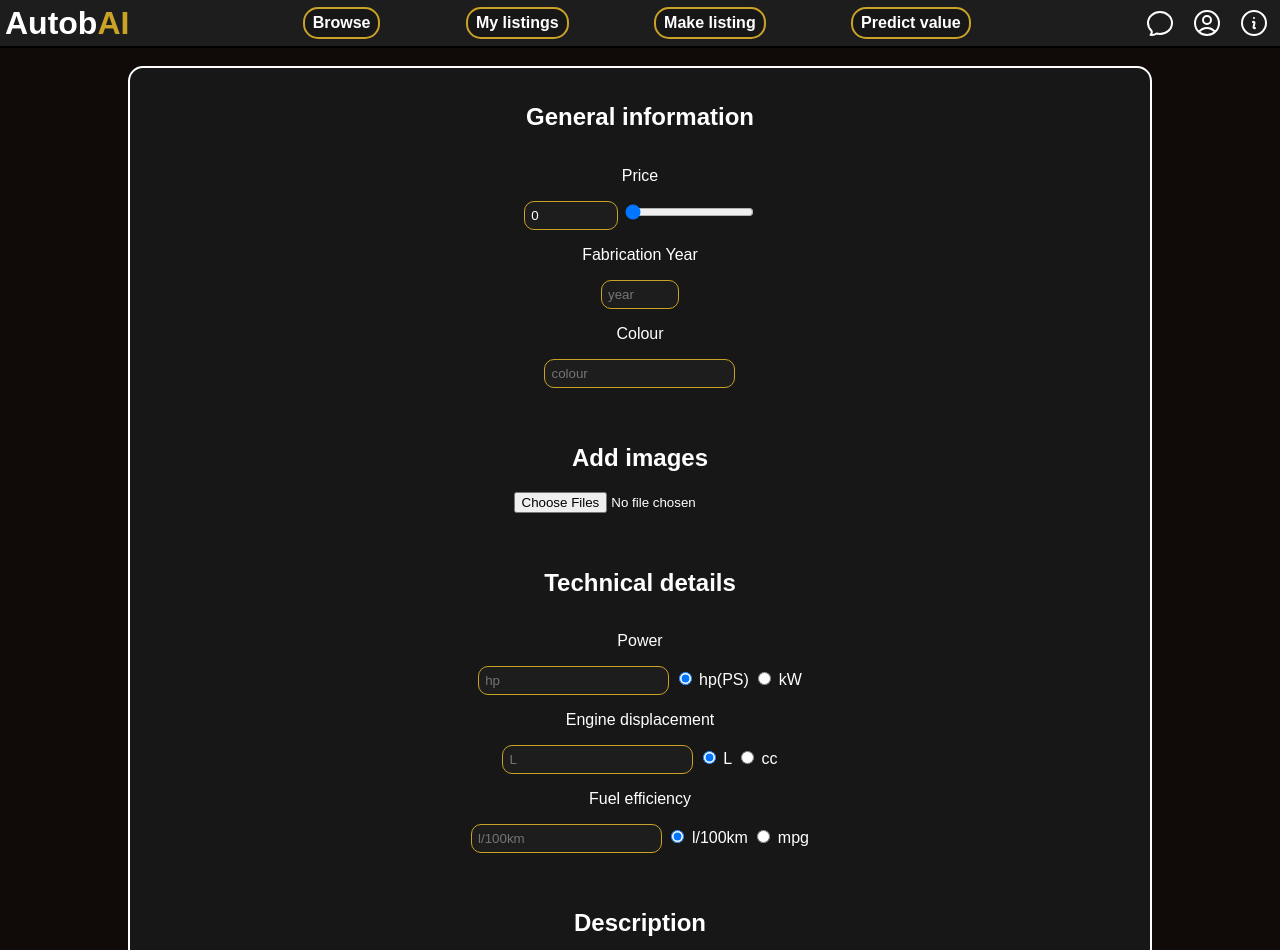
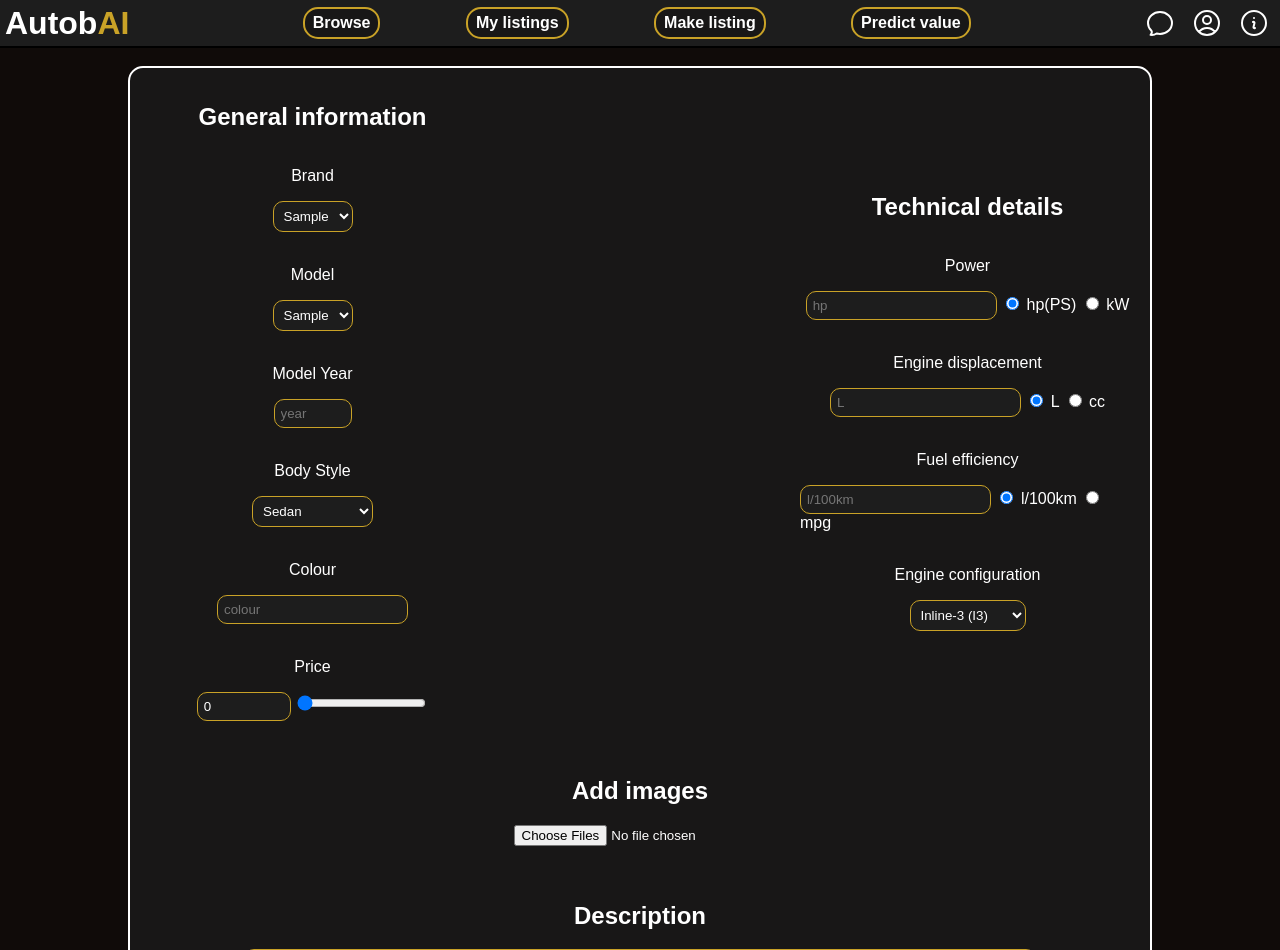
Before and after one commit to dragos-vs07/AutobAI, a Flask app: page /mklistp in a window 1280 px wide. Shown: the top 950 px of the page. Run offline with Flask 3, Linux system fonts and the light colour scheme; the visitor is signed in with stand-in values (Sample User, id 1); tables that the repository leaves empty hold one stand-in row (values such as "Sample post"); parts of the project's set-up code (start-up, migrations or seed data) failed here and were passed over.

Commit message:
worked more on make listing ( added brand and models linked , engine configuration , changed style )

```diff
--- a/app.py
+++ b/app.py
@@ -1,4 +1,4 @@
-from flask import Flask , render_template , session , request , flash , redirect , url_for
+from flask import Flask , render_template , session , request , flash , redirect , url_for , jsonify
 from extensions import db , migrate
 import pandas as pd
 from werkzeug.security import generate_password_hash , check_password_hash
@@ -10,6 +10,40 @@ db.init_app(app)
 migrate.init_app(app, db)
 
 from models import User, CarMake, CarModel, Listing, ListingImages,  Conversations, Messages
+
+body_styles = [
+    "Sedan",
+    "Hatchback",
+    "Coupe",
+    "Convertible",
+    "Roadster",
+    "Station Wagon",
+    "SUV",
+    "Crossover",
+    "Pickup Truck",
+    "Van",
+    "Minivan",
+    "Liftback",
+    "Fastback",
+    "Limousine",
+]
+
+engine_configurations = [
+                              "Inline-3 (I3)",
+                              "Inline-4 (I4)",
+                              "Inline-5 (I5)",
+                              "Inline-6 (I6)",
+                              "V6",
+                              "V8",
+                              "V10",
+                              "V12",
+                              "Flat-4 (Boxer)",
+                              "Flat-6 (Boxer)",
+                              "W12",
+                              "W16",
+                              "Rotary",
+                              "Other"
+                             ]
 
 @app.route("/")
 def load_home():
@@ -23,7 +57,13 @@ def load_general_page():
 def load_make_listing_page():
     if not session.get("user_id"):
           return redirect(url_for("load_home"))
-    return render_template("make_listing_page.html")
+
+
+    return render_template("make_listing_page.html" ,
+                           brands = CarMake.query.order_by(CarMake.brand).all() ,
+                           engine_configurations = engine_configurations ,
+                           body_styles = body_styles
+                        )
 
 @app.route("/predictp")
 def load_predict_page():
@@ -129,6 +169,15 @@ def logout_user():
       session.clear()
       return redirect(url_for("load_general_page"))
 
+@app.route("/API/get_models/<string:brand>")
+def find_models(brand):
+     b = CarMake.query.filter_by(brand = brand).first();
+
+     return jsonify([
+          {
+          "model" : model.model
+          }
+      for model in b.models])
 
 if __name__ == "__main__":
         app.run()
--- a/static/CSS/make_listing_page.css
+++ b/static/CSS/make_listing_page.css
@@ -25,6 +25,16 @@ body{
     padding-left: 6px;
     padding: 6px;
 }
+.upper_area{
+    display: grid;
+    grid-template-columns: 1fr 1fr;
+    gap: 20rem;
+}
+@media (max-width: 900px) {
+    .upper_area {
+        grid-template-columns: 1fr;
+    }
+}
 .listing_form{
     width: 80%;
     color: white;
--- a/static/JavaScript/make_listing_page.js
+++ b/static/JavaScript/make_listing_page.js
@@ -48,3 +48,27 @@ unithp.addEventListener('change' , () => {
 unitkW.addEventListener('change' , () => {
     ep.placeholder = "kW";
 })
+
+makesddl = document.getElementById("makes_dropdown_list");
+modelsddl = document.getElementById("models_drodown_list");
+
+async function display_models(brand)
+{
+    const response = await fetch(`/API/get_models/${brand}`);
+    const models = await response.json();
+
+    modelsddl.innerHTML = "";
+
+    for (const m of models)
+    {
+        const option = document.createElement("option");
+        option.value = m.model;
+        option.textContent = m.model;
+        option.className = "input_box";
+        modelsddl.appendChild(option);
+    }
+}
+
+makesddl.addEventListener('change', function(){ display_models(this.value) });
+
+display_models(makesddl.value);
--- a/templates/make_listing_page.html
+++ b/templates/make_listing_page.html
@@ -14,9 +14,49 @@
 
         <form class = "listing_form" enctype="multipart/form-data">
 
+            <div class ="upper_area">
+
                 <div id ="general_area" class ="cell">
 
                     <h2>General information</h2>
+
+                        <p>Brand</p>
+
+                        <select class ="input_box" id ="makes_dropdown_list">
+
+                            {% for b in brands %}
+                                <option value="{{b.brand}}" class ="input_box">{{b.brand.title()}}</option>
+                            {% endfor %}
+
+                        </select>
+
+                        <br>
+
+                        <p>Model</p>
+                        <select class ="input_box" id="models_drodown_list">
+                        </select>
+
+                        <br>
+
+                        <p>Model Year</p>
+                        <input type="number" min="1800" max ="2026" placeholder = "year" class ="input_box">
+
+                        <br>
+
+                        <p>Body Style</p>
+
+                        <select class="input_box">
+                            {% for bs in body_styles %}
+                                <option class="input_box" value="{{bs}}">{{bs}}</option>
+                            {% endfor %}
+                        </select>
+
+                        <br>
+
+                        <p>Colour</p>
+                        <input type="text" placeholder = "colour" class="input_box">
+
+                        <br>
 
                         <p>Price</p>
                         <div>
@@ -24,24 +64,7 @@
                             <input type="range" min="0" max="500000" value = "0" id = "PriceRange">
                         </div>
 
-                        <p>Fabrication Year</p>
-                        <input type="number" min="1800" max ="2026" placeholder = "year" class ="input_box">
-
-                        <p>Colour</p>
-                        <input type="text" placeholder = "colour" class="input_box">
                 </div>
-
-                <br>
-                <br>
-
-                <div id ="img_area" class ="cell">
-
-                        <h2>Add images</h2>
-                         <input type="file" name="carImages" accept="image/*" multiple>
-                </div>
-
-                <br>
-                <br>
 
                 <div id = "technicals_area" class ="cell">
 
@@ -60,6 +83,8 @@
 
                     </div>
 
+                        <br>
+
                     <p>Engine displacement</p>
 
                     <div>
@@ -72,6 +97,8 @@
                         <label for="unitCC">cc</label>
 
                     </div>
+
+                        <br>
 
                     <p>Fuel efficiency</p>
 
@@ -86,6 +113,28 @@
                         <label for="unitmpg">mpg</label>
                     </div>
 
+                    <br>
+
+                    <p>Engine configuration</p>
+
+                    <select class ="input_box">
+                        {% for ec in engine_configurations %}
+                            <option class ="input_box" value="{{ec}}">{{ec}}</option>
+                        {% endfor %}
+                    </select>
+
+                </div>
+
+
+            </div>
+
+                <br>
+                <br>
+
+                <div id ="img_area" class ="cell">
+
+                        <h2>Add images</h2>
+                         <input type="file" name="carImages" accept="image/*" multiple>
                 </div>
 
                 <br>
```
